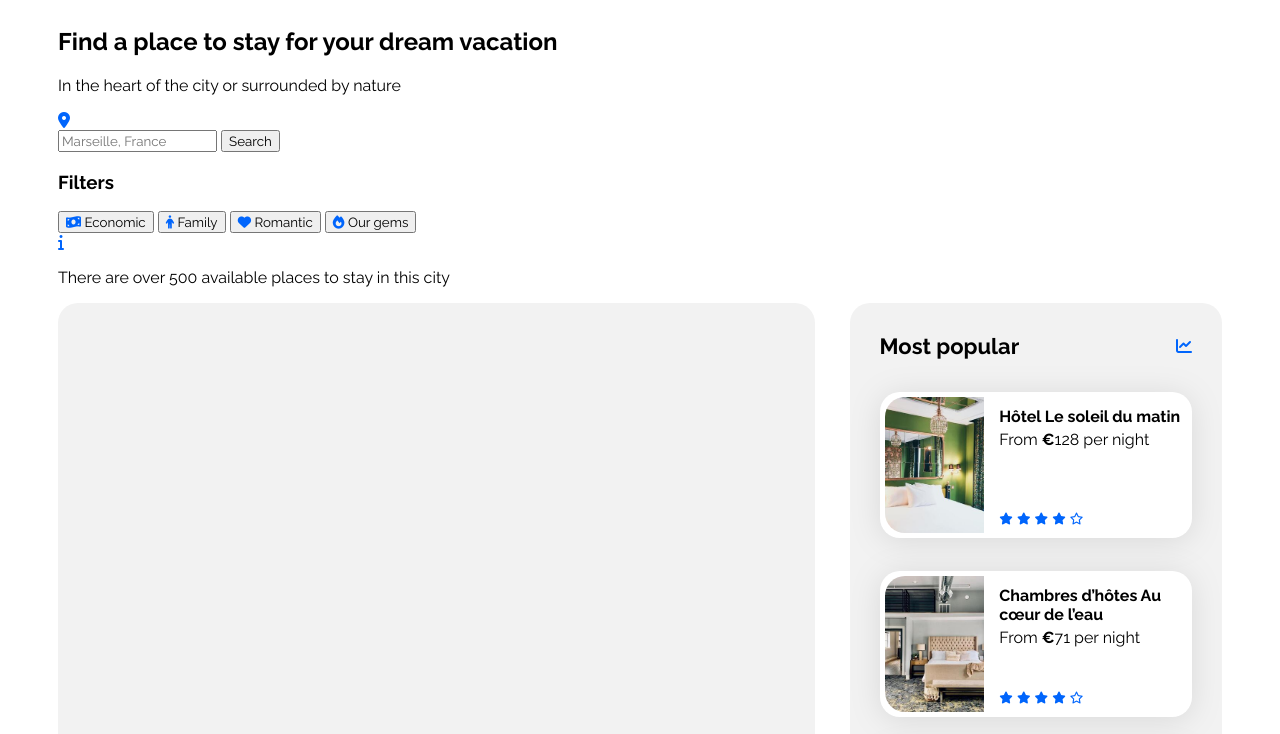
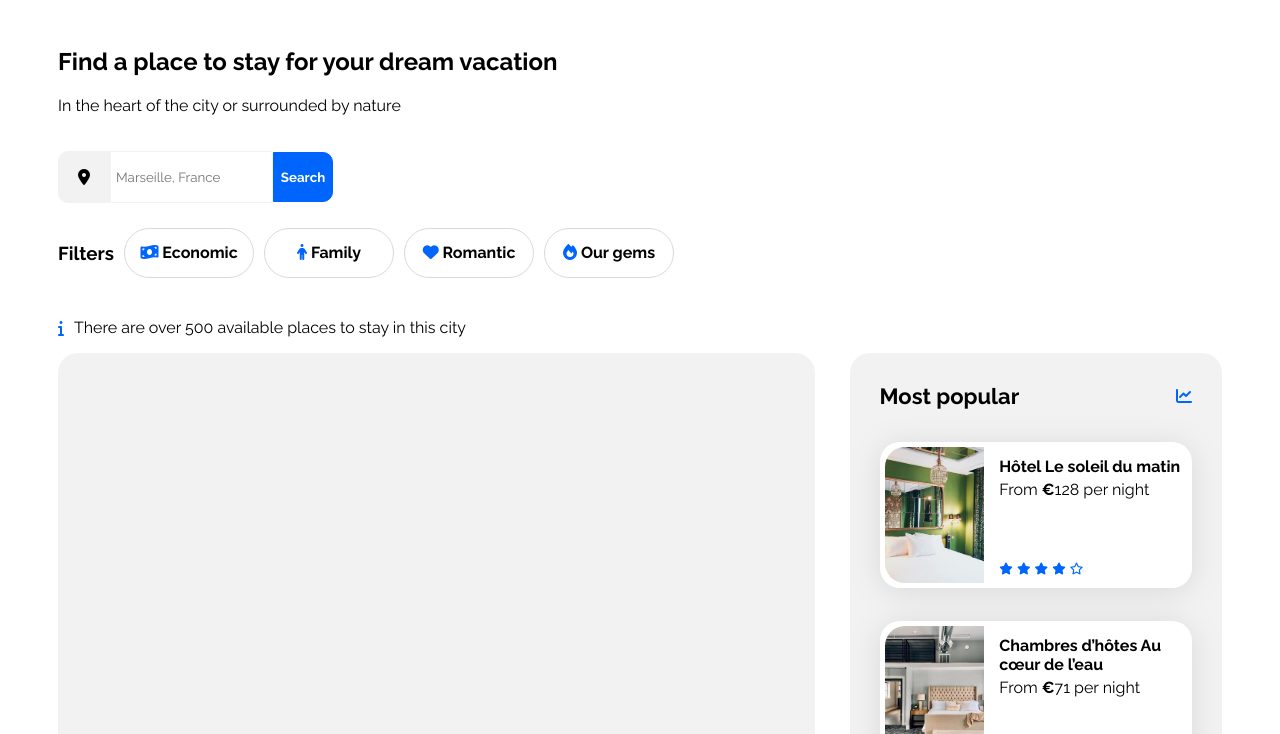
Before and after one commit to iRonic94/OCR-Project2-, a plain HTML site: page index.html in a window 1280 px wide. Shown: the part 60-794 px from the top of the page. Drawn offline with Linux system fonts and the light colour scheme.

Commit message:
styling first sections from main-container

```diff
--- a/css/style.css
+++ b/css/style.css
@@ -6,11 +6,13 @@
 :root {
     --main-color: #0065FC;
     --black-color: #000000;
+    --white-color: #fff;
     --main-bg-color: #F2F2F2;
     --filter-bg-color: #DEEBFF;
 }
 
-.fa-solid, .fa-regular {
+.fa-solid,
+.fa-regular {
     color: var(--main-color);
 }
 
@@ -23,6 +25,13 @@ body {
     width: 100%;
     padding: 0 50px;
     box-sizing: border-box;
+}
+
+/*direct children of main container*/
+.main-container>section {
+    display: flex;
+    align-items: center;
+    margin-block-start: 20px;
 }
 
 /****** Header ***********/
@@ -167,3 +176,74 @@ header {
 .popular-cards .card-rating {
     margin-bottom: 5px;
 }
+
+/****** Search section ***********/
+
+.search-bar {
+    display: flex;
+    align-items: center;
+}
+
+.location-icon {
+    display: flex;
+    align-items: center;
+    justify-content: center;
+    border: 1px solid #F2F2F2;
+    width: 50px;
+    height: 50px;
+    border-radius: 10px 0 0 10px;
+    background-color: #F2F2F2;
+}
+
+input.search-input {
+    height: 40px;
+    border: 1px solid #F2F2F2;
+    padding: 5px;
+}
+
+button.search-button {
+    display: flex;
+    justify-content: center;
+    align-items: center;
+    background-color: var(--main-color);
+    border: 1px solid var(--main-color);
+    border-radius: 0 10px 10px 0;
+    width: 60px;
+    height: 50px;
+    color: white;
+    font-weight: 600;
+}
+
+.fa-location-dot {
+    color: var(--black-color);
+}
+
+/****** Filters section ***********/
+.filters-buttons,
+.info-bar,
+.filters {
+    display: flex;
+    align-items: center;
+    gap: 10px;
+}
+
+button.filter-button {
+    border-radius: 25px;
+    border: 1px solid #D9D9D9;
+    width: 130px;
+    height: 50px;
+    font-weight: 700;
+    font-size: 1em;
+    background-color: white;
+}
+
+.info-icon {
+    display: flex;
+    align-items: center;
+    justify-content: center;
+    border-radius: 50%;
+    border: 1px solid #D9D9D9;
+    width: 25px;
+    height: 25px;
+    font-size: 0.8em;
+}
```
